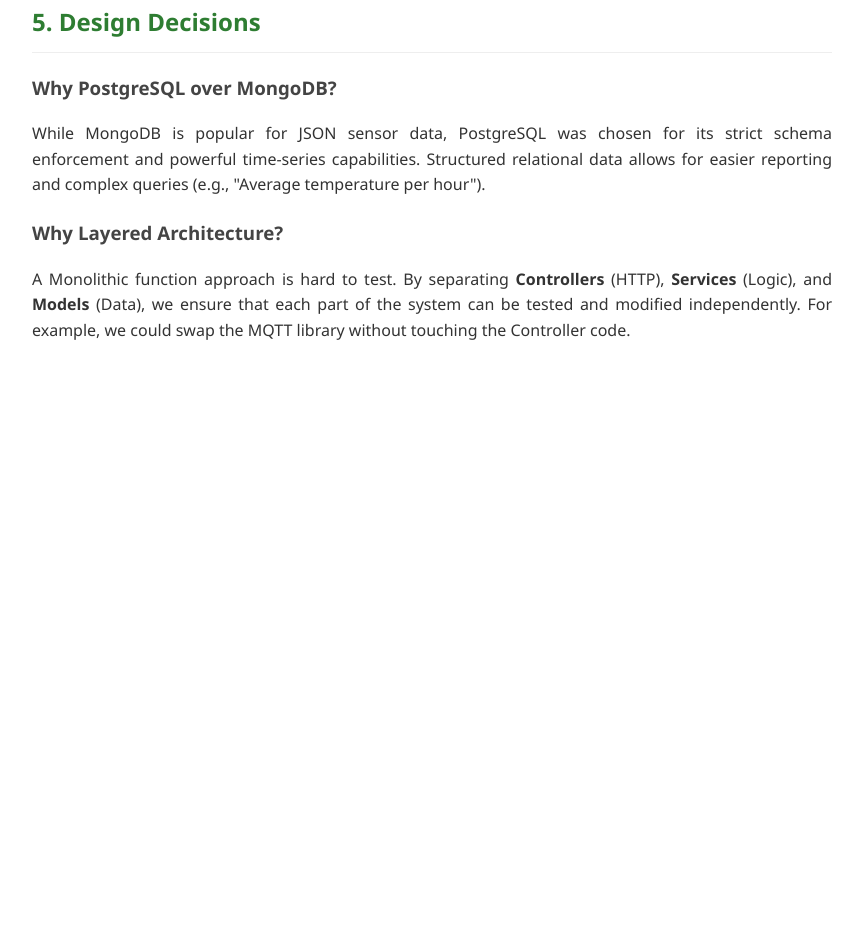
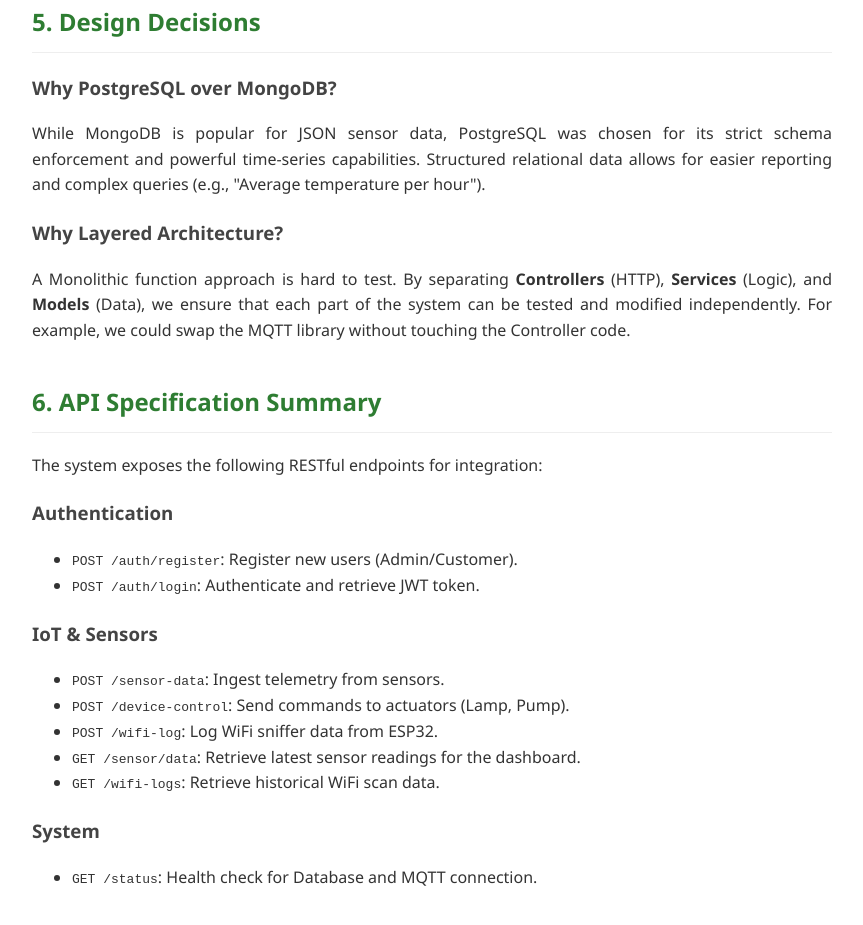
Before and after one commit to sourchib/APIsensorRealtime, a website: page PROJECT_REPORT.html in a window 1280 px wide. Shown: the part 4844-5769 px from the top of the page, without its empty margins (208-1071 px from the left). Before the commit the page ends 5267 px from the top, so only its background shows below. Drawn offline with Linux system fonts and the light colour scheme.

Commit message:
update docs with new apis

```diff
--- a/PROJECT_REPORT.html
+++ b/PROJECT_REPORT.html
@@ -394,6 +394,32 @@
             </p>
         </section>
 
+        <!-- Section 6: API Spec -->
+        <section id="api-spec">
+            <h2>6. API Specification Summary</h2>
+            <p>The system exposes the following RESTful endpoints for integration:</p>
+
+            <h3>Authentication</h3>
+            <ul>
+                <li><code>POST /auth/register</code>: Register new users (Admin/Customer).</li>
+                <li><code>POST /auth/login</code>: Authenticate and retrieve JWT token.</li>
+            </ul>
+
+            <h3>IoT & Sensors</h3>
+            <ul>
+                <li><code>POST /sensor-data</code>: Ingest telemetry from sensors.</li>
+                <li><code>POST /device-control</code>: Send commands to actuators (Lamp, Pump).</li>
+                <li><code>POST /wifi-log</code>: Log WiFi sniffer data from ESP32.</li>
+                <li><code>GET /sensor/data</code>: Retrieve latest sensor readings for the dashboard.</li>
+                <li><code>GET /wifi-logs</code>: Retrieve historical WiFi scan data.</li>
+            </ul>
+
+            <h3>System</h3>
+            <ul>
+                <li><code>GET /status</code>: Health check for Database and MQTT connection.</li>
+            </ul>
+        </section>
+
     </div>
 </body>
 
```
Also changed, not shown: README.md.
